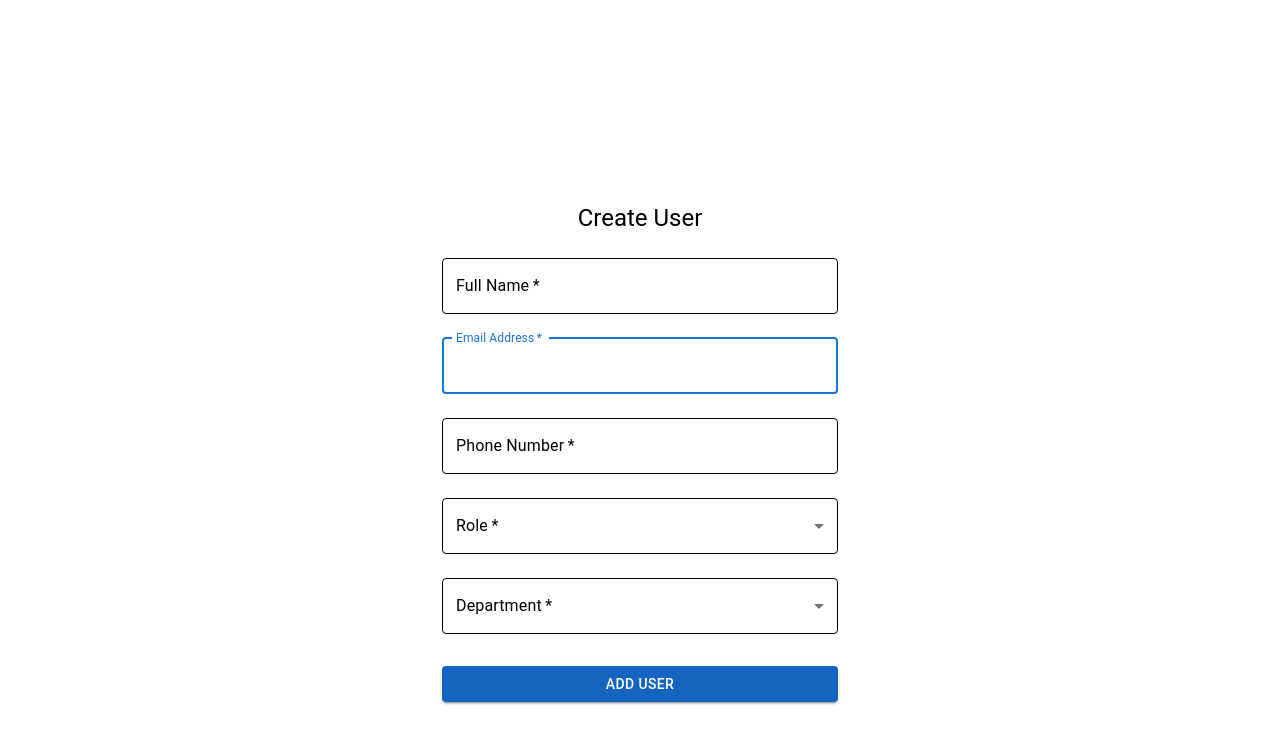
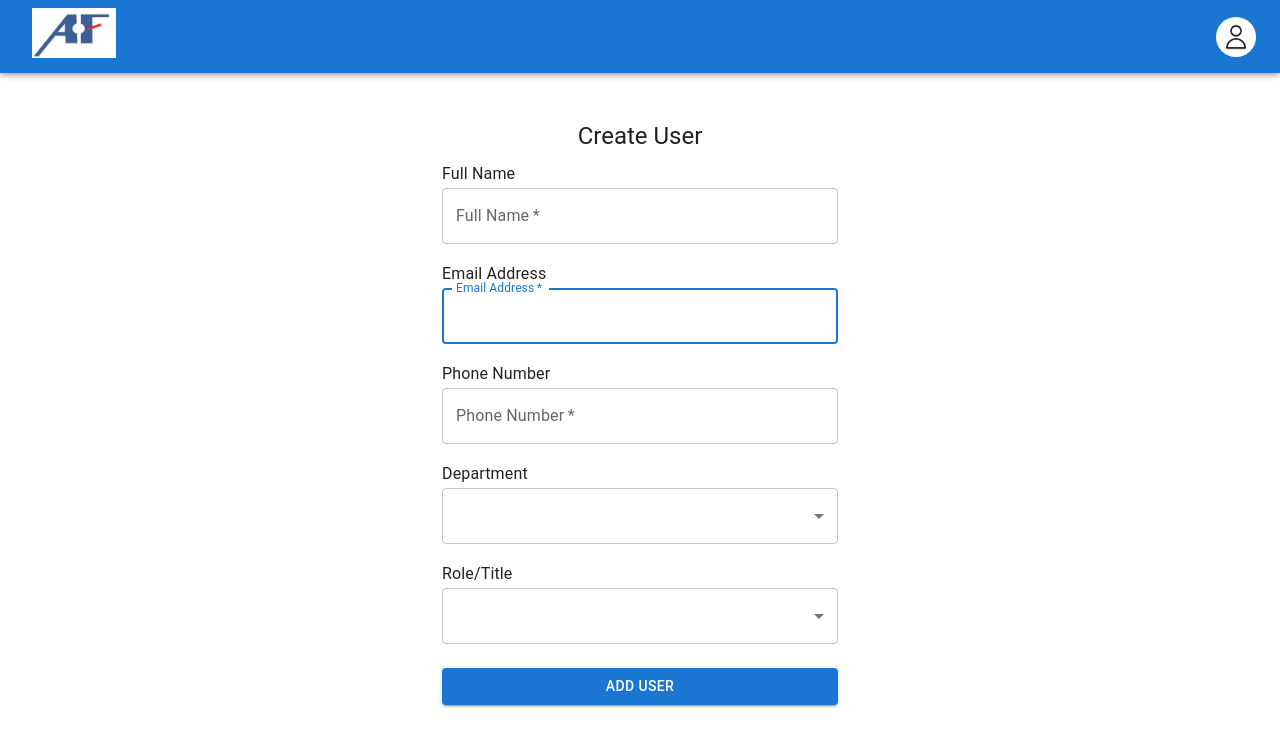
Before and after one commit to AakarFoundry/aakarfoundry, a React (Vite) app: page /user in a window 1280 px wide. Shown: the top 746 px of the page. Built offline with nearby package versions, Linux system fonts and the light colour scheme.

Commit message:
updated the whole code for user approval page

```diff
--- a/src/App.jsx
+++ b/src/App.jsx
@@ -1,39 +1,169 @@
-import './App.css'
-import Dashboard from './Pages/Dashboard';
-import { Login } from './Pages/Login';
-import { Register } from './Pages/register';
-import { BrowserRouter as Router, Route, Routes } from "react-router-dom";
-import Process from './Pages/Process';
-import Approval from './Pages/Approval';
-import ChangePassword from './Pages/ChangePassword';
-import Summary from './Pages/Summary';
-import { UserApproval } from './Pages/UserApproval';
-function App() {
+import * as React from 'react';
+import Button from '@mui/material/Button';
+import CssBaseline from '@mui/material/CssBaseline';
+import TextField from '@mui/material/TextField';
+import Grid from '@mui/material/Grid';
+import Box from '@mui/material/Box';
+import Typography from '@mui/material/Typography';
+import Container from '@mui/material/Container';
+import { createTheme, ThemeProvider } from '@mui/material/styles';
+import Select from '@mui/material/Select';
+import MenuItem from '@mui/material/MenuItem';
+import NavBar from './Components/NavBar';
+
+const defaultTheme = createTheme();
+
+const UserApproval = () => {
+  const emailRegex = /^\w+([\.-]?\w+)*@aakarfoundry\.com$/;
+  const phoneRegex = /^\d{10}$/;
+
+  const [emailError, setEmailError] = React.useState(false);
+  const [phoneError, setPhoneError] = React.useState(false);
+  const [department, setDepartment] = React.useState('');
+  const [role, setRole] = React.useState('');
+
+  const handleDepartmentChange = (event) => {
+    setDepartment(event.target.value);
+  };
+
+  const handleRoleChange = (event) => {
+    setRole(event.target.value);
+  };
+
+  const handleSubmit = (event) => {
+    event.preventDefault();
+    const data = new FormData(event.currentTarget);
+    const email = data.get('email');
+    const phoneNumber = data.get('phoneNumber');
+
+    setEmailError(!emailRegex.test(email));
+    setPhoneError(!phoneRegex.test(phoneNumber));
+
+    if (!emailRegex.test(email) || !phoneRegex.test(phoneNumber) || !department || !role) {
+      return;
+    }
+
+    // Proceed with form submission
+    console.log({
+      email: email,
+      fullName: data.get('name'),
+      phoneNumber: phoneNumber,
+      department: department,
+      role: role,
+    });
+  };
+
   return (
-    <>
+    <ThemeProvider theme={defaultTheme}>
+      <Container component="main" maxWidth="xs">
+      <NavBar/>
+        <CssBaseline />
+        <Box
+          sx={{
+            marginTop: 15,
+            display: 'flex',
+            flexDirection: 'column',
+            alignItems: 'center',
+          }}
+        >
+          <Typography component="h1" variant="h5">
+            Create User
+          </Typography>
+          <Box component="form" onSubmit={handleSubmit} Validate sx={{ mt: 1 }}>
+            <Grid container spacing={2}>
+              <Grid item xs={12}>
+                <Typography variant="subtitle1" style={{ textAlign: 'left' }}>
+                  Full Name
+                </Typography>
+                <TextField
+                  required
+                  id="name"
+                  label="Full Name"
+                  name="name"
+                  autoComplete="name"
+                  autoFocus
+                  style={{ width: '100%' }}
+                />
+              </Grid>
+              <Grid item xs={12}>
+                <Typography variant="subtitle1" style={{ textAlign: 'left' }}>
+                  Email Address
+                </Typography>
+                <TextField
+                  required
+                  error={emailError}
+                  helperText={emailError ? 'Invalid email address' : ''}
+                  id="email"
+                  label="Email Address"
+                  name="email"
+                  autoComplete="email"
+                  autoFocus
+                  style={{ width: '100%' }}
+                />
+              </Grid>
+              <Grid item xs={12}>
+                <Typography variant="subtitle1" style={{ textAlign: 'left' }}>
+                  Phone Number
+                </Typography>
+                <TextField
+                  required
+                  error={phoneError}
+                  helperText={phoneError ? 'Invalid phone number' : ''}
+                  id="phoneNumber"
+                  label="Phone Number"
+                  name="phoneNumber"
+                  autoComplete="tel"
+                  style={{ width: '100%' }}
+                />
+              </Grid>
+              <Grid item xs={12}>
+                <Typography variant="subtitle1" style={{ textAlign: 'left' }}>
+                  Department
+                </Typography>
+                <Select
+                  required
+                  id="department"
+                  value={department}
+                  onChange={handleDepartmentChange}
+                  label="Department"
+                  style={{ width: '100%' }}
+                >
+                  <MenuItem value="Marketing">Marketing</MenuItem>
+                  <MenuItem value="Machine">Machine</MenuItem>
+                  <MenuItem value="Quality">Quality</MenuItem>
+                </Select>
+              </Grid>
+              <Grid item xs={12}>
+                <Typography variant="subtitle1" style={{ textAlign: 'left' }}>
+                  Role/Title
+                </Typography>
+                <Select
+                  required
+                  id="role"
+                  value={role}
+                  onChange={handleRoleChange}
+                  label="Role/title"
+                  style={{ width: '100%' }}
+                >
+                  <MenuItem value="CEO">CEO</MenuItem>
+                  <MenuItem value="HOD">HOD</MenuItem>
+                  <MenuItem value="Employee">Employee</MenuItem>
+                </Select>
+              </Grid>
+            </Grid>
+            <Button
+              type="submit"
+              fullWidth
+              variant="contained"
+              sx={{ mt: 3, mb: 2 }}
+            >
+              Add User
+            </Button>
+          </Box>
+        </Box>
+      </Container>
+    </ThemeProvider>
+  );
+};
 
-      <Router>
-        <Routes>
-          <Route path="/" element={<Login />} />
-          <Route path="/register" element={<Register />} />
-          <Route path="/dash" element={<Dashboard />} />
-          <Route path="/details/:id" element={<Process />} />
-          <Route path='/details' element={<Process />} />
-          {/* <Route path="/customer" element={<CustomerName />} />
-          <Route path="/rfq" element={<RfqAttributes />} />
-          <Route path="/risk" element={<RiskAnalysis />} />
-          <Route path="/design" element={<DesignFoundry />} />
-          <Route path="/machine" element={<MachineQuality />} />
-          <Route path="/prod" element={<NewProductDev />} /> */}
-          <Route path="/approval" element={<Approval />} />
-          <Route path="/summary" element={<Summary />} />
-          <Route path="/user" element={<UserApproval />} />
-
-          <Route path="/change-password" element={<ChangePassword />} />
-        </Routes>
-      </Router>
-    </>
-  )
-}
-
-export default App
+export default UserApproval;
--- a/src/Pages/UserApproval.jsx
+++ b/src/Pages/UserApproval.jsx
@@ -1,351 +1,146 @@
-import { FormControl, InputLabel, MenuItem, Select } from "@mui/material";
-import Alert from "@mui/material/Alert";
-import Box from "@mui/material/Box";
-import Button from "@mui/material/Button";
-import Container from "@mui/material/Container";
-import TextField from "@mui/material/TextField";
-import Typography from "@mui/material/Typography";
-import { useEffect, useState } from "react";
+import * as React from 'react';
+import Button from '@mui/material/Button';
+import CssBaseline from '@mui/material/CssBaseline';
+import TextField from '@mui/material/TextField';
+import Grid from '@mui/material/Grid';
+import Box from '@mui/material/Box';
+import Typography from '@mui/material/Typography';
+import Container from '@mui/material/Container';
+import { createTheme, ThemeProvider } from '@mui/material/styles';
 
+const defaultTheme = createTheme();
 
+export default function UserApproval() {
+  const emailRegex = /^\w+([\.-]?\w+)*@aakarfoundry\.com$/;
+  const phoneRegex = /^\d{10}$/;
 
-export const UserApproval = () => {
-
-
-    const roleOptions = ["CEO", "HOD", "Employee"];
-  const departmentOptions = ["IT", "Marketing", "Machining"];
-
-
-    const [selectedRole, setSelectedRole] = useState("");
-  const [selectedDepartment, setSelectedDepartment] = useState("");
-
-  const handleEvent = (e) => {
-    setForm({ ...formData, [e.target.name]: e.target.value });
-  };
-
-  const [formData, setForm] = useState({});
-  const [isSuccess, setIsSuccess] = useState(false);
-  const [isFailure, setIsFailure] = useState(false);
-  const [isNameValid, setIsNameValid] = useState(true);
-  const [isEmailValid, setIsEmailValid] = useState(true);
-  const [isRoleValid, setIsRoleValid] = useState(true);
-  const [isNumberValid, setIsNumberValid] = useState(true);
-  const [isDepartmentValid, setIsDepartmentValid] = useState(true);
-
-  function isfullName(val) {
-    if (val) {
-        var regex = /^[a-zA-Z.-\s]*$/;
-        const isValid = regex.test(val) && val.trim().length > 0;
-        setIsNameValid(isValid);
-        return isValid;
-      } else {
-        // Handle the case when val is undefined or empty
-        setIsNameValid(false);
-        return false;
-      }
-  }
-
-  function isMail(val) {
-    var mail = /^\w+([\.-]?\w+)*@aakarfoundry\.com$/;
-    const isValid = mail.test(val);
-    setIsEmailValid(isValid);
-    return isValid;
-  }
-
-  function isNumber(val) {
-    var phoneNo = /^\d{10}$/;
-    const isValid = phoneNo.test(val);
-    setIsNumberValid(isValid);
-    return isValid;
-  }
-
-  function isRole(val) {
-    if (val) {
-        var regex = /^[a-zA-Z.-\s]*$/;
-        const isValid = regex.test(val) && val.trim().length > 0;
-        setIsRoleValid(isValid);
-        return isValid;
-      } else {
-        // Handle the case when val is undefined or empty
-        setIsRoleValid(false);
-        return false;
-      }
-  }
-
-
-  function isDepartmentBox(val) {
-    if (val) {
-        var regex = /^[a-zA-Z.-\s]*$/;
-        const isValid = regex.test(val) && val.trim().length > 0;
-        setIsDepartmentValid(isValid);
-        return isValid;
-      } else {
-        // Handle the case when val is undefined or empty
-        setIsDepartmentValid(false);
-        return false;
-      }
-  }
-
-  useEffect(() => {
-    const closeAlerts = () => {
-      setIsSuccess(false);
-      setIsFailure(false);
-    };
-
-    const timer = setTimeout(closeAlerts, 2000);
-
-    return () => clearTimeout(timer);
-  }, [isSuccess, isFailure]);
-  function onFormSubmit(e) {
-    e.preventDefault();
-    var name = isfullName(formData.name);
-    var email = isMail(formData.email);
-    var number = isNumber(formData.number);
-    var department = isDepartmentBox(formData.department);
-
-    var number = isRole(formData.role);
-
-    if (name && email && department && number) {
-      console.log(formData);
-      setIsSuccess(true);
-      setIsFailure(false);
-    } else {
-      setIsSuccess(false);
-      setIsFailure(true);
-    }
-  }
-
-  useEffect(() => {
-    setForm({
-      name: "",
-      email: "",
-      number: "",
-
-    });
-    setSelectedRole(""); // Reset selected role
-    setSelectedDepartment("");
-  }, []);
+  const [emailError, setEmailError] = React.useState(false);
+  const [phoneError, setPhoneError] = React.useState(false);
 
   const handleSubmit = (event) => {
     event.preventDefault();
     const data = new FormData(event.currentTarget);
+    const email = data.get('email');
+    const phoneNumber = data.get('phoneNumber');
+
+    setEmailError(!emailRegex.test(email));
+    setPhoneError(!phoneRegex.test(phoneNumber));
+
+    if (!emailRegex.test(email) || !phoneRegex.test(phoneNumber)) {
+      return;
+    }
+
+    // Proceed with form submission
     console.log({
-      email: data.get("email"),
-      password: data.get("password"),
+      email: email,
+      password: data.get('password'),
+      fullName: data.get('name'),
+      phoneNumber: phoneNumber,
+      role: data.get('role'),
+      department: data.get('department'),
     });
   };
 
   return (
-
-
-        <Container
-          component="main"
-          maxWidth="xs"
+    <ThemeProvider theme={defaultTheme}>
+      <Container component="main" maxWidth="xs">
+        <CssBaseline />
+        <Box
           sx={{
-            display: "flex",
-            flexDirection: "column",
-            alignItems: "center",
-            justifyContent: "center",
-            height: "100vh",
+            marginTop: 8,
+            display: 'flex',
+            flexDirection: 'column',
+            alignItems: 'center',
           }}
         >
-          <Box
-            sx={{
-              marginTop: 15,
-              marginLeft: 0,
-              display: "flex",
-              flexDirection: "column",
-              alignItems: "center",
-            }}
-          >
-            <Typography component="h1" variant="h5" sx={{ color: "black" }}>
+          <Typography component="h1" variant="h5">
             Create User
           </Typography>
-            <Box
-              component="form"
-              onSubmit={handleSubmit}
-              noValidate
-              sx={{ mt: 1 }}
-            >
+          <Box component="form" onSubmit={handleSubmit} Validate sx={{ mt: 1 }}>
+            <Grid container spacing={2}>
+              <Grid item xs={12}>
+                <Typography variant="subtitle1" style={{ textAlign: 'left' }}>
+                  Full Name
+                </Typography>
                 <TextField
-                sx={{
-                  "& .MuiInputLabel-root": { color: "black" },
-                  "& .MuiOutlinedInput-root": {
-                    "& > fieldset": { border: 0.5, borderColor: "black" },
-                  },
-                }}
-                variant="outlined"
-                margin="normal"
                   required
-                fullWidth
                   id="name"
                   label="Full Name"
                   name="name"
                   autoComplete="name"
-                onChange={handleEvent}
                   autoFocus
-                helperText={isNameValid ? "" : "Invalid name"}
-                error={!isNameValid}
+                  style={{ width: '100%' }}
                 />
+              </Grid>
+              <Grid item xs={12}>
+                <Typography variant="subtitle1" style={{ textAlign: 'left' }}>
+                  Email Address
+                </Typography>
                 <TextField
-                sx={{
-                  "& .MuiInputLabel-root": { color: "black" },
-                  "& .MuiOutlinedInput-root": {
-                    "& > fieldset": { border: 0.5, borderColor: "black" },
-                  },
-                }}
-                variant="outlined"
-                margin="normal"
                   required
-                fullWidth
+                  error={emailError}
+                  helperText={emailError ? 'Invalid email address' : ''}
                   id="email"
                   label="Email Address"
                   name="email"
                   autoComplete="email"
-                onChange={handleEvent}
                   autoFocus
-                helperText={isEmailValid ? "" : "Invalid Email"}
-                error={!isEmailValid}
+                  style={{ width: '100%' }}
                 />
+              </Grid>
+              <Grid item xs={12}>
+                <Typography variant="subtitle1" style={{ textAlign: 'left' }}>
+                  Phone Number
+                </Typography>
                 <TextField
-                sx={{
-                  "& .MuiInputLabel-root": { color: "black" },
-                  "& .MuiOutlinedInput-root": {
-                    "& > fieldset": { border: 0.5, borderColor: "black" },
-                  },
-                }}
-                margin="normal"
                   required
-                fullWidth
-                name="number"
+                  error={phoneError}
+                  helperText={phoneError ? 'Invalid phone number' : ''}
+                  id="phoneNumber"
                   label="Phone Number"
-                type="text"
-                id="number"
-                onChange={handleEvent}
-                autoComplete=""
-                helperText={isNumberValid ? "" : "Invalid phone number."}
-                error={!isNumberValid}
+                  name="phoneNumber"
+                  autoComplete="tel"
+                  style={{ width: '100%' }}
                 />
-              <FormControl
-                variant="outlined"
-                margin="normal"
-                fullWidth
+              </Grid>
+              <Grid item xs={12}>
+                <Typography variant="subtitle1" style={{ textAlign: 'left' }}>
+                  Role/Title
+                </Typography>
+                <TextField
                   required
-                sx={{
-                "& .MuiInputLabel-root": { color: isRoleValid ? "black" : "red" },
-                "& .MuiOutlinedInput-root": {
-                    "& > fieldset": { border: 0.5, borderColor: isRoleValid ? "black" : "red" },
-                },
-                }}
-            >
-                <InputLabel htmlFor="role">Role</InputLabel>
-                <Select
-                value={selectedRole}
-                onChange={(e) => setSelectedRole(e.target.value)}
-                label="Role"
-                >
-                {roleOptions.map((option) => (
-                    <MenuItem key={option} value={option}>
-                    {option}
-                    </MenuItem>
-                ))}
-                </Select>
-          </FormControl>
-          <FormControl
-            variant="outlined"
-            margin="normal"
-            fullWidth
+                  id="role"
+                  label="Role/title"
+                  name="role"
+                  autoComplete="role"
+                  style={{ width: '100%' }}
+                />
+              </Grid>
+              <Grid item xs={12}>
+                <Typography variant="subtitle1" style={{ textAlign: 'left' }}>
+                  Department
+                </Typography>
+                <TextField
                   required
-            sx={{
-              "& .MuiInputLabel-root": { color: isRoleValid ? "black" : "red" },
-              "& .MuiOutlinedInput-root": {
-                "& > fieldset": { border: 0.5, borderColor: isDepartmentValid ? "black" : "red" },
-              },
-            }}
-          >
-            <InputLabel htmlFor="department">Department</InputLabel>
-            <Select
-              value={selectedDepartment}
-              onChange={(e) => setSelectedDepartment(e.target.value)}
+                  id="department"
                   label="Department"
-            >
-              {departmentOptions.map((option) => (
-                <MenuItem key={option} value={option}>
-                  {option}
-                </MenuItem>
-              ))}
-            </Select>
-          </FormControl>
-
+                  name="department"
+                  autoComplete="organization"
+                  style={{ width: '100%' }}
+                />
+              </Grid>
+            </Grid>
             <Button
               type="submit"
               fullWidth
               variant="contained"
-                sx={{ mt: 3, mb: 2, backgroundColor: "#1565C0" }}
-                onClick={onFormSubmit}
+              sx={{ mt: 3, mb: 2 }}
             >
-                Add USer
+              Add User
             </Button>
-              {/*<div className={styles.registerLine}>
-
-                Already a Member?&nbsp;
-                <Link href="/" variant="body2">
-                  {"Login"}
-                </Link>
-            </div>*/}
           </Box>
         </Box>
-
-          {isSuccess && (
-            <Alert
-              severity="success"
-              color="info"
-              style={{
-                backgroundColor: "#4CAF50",
-                color: "white",
-                borderRadius: "0.25rem",
-                width: "18%",
-                position: "fixed",
-                top: "2rem",
-                left: "50%",
-                transform: "translateX(-50%)",
-                zIndex: 1000,
-                display: "flex",
-                alignItems: "center",
-                justifyContent: "center",
-                height: "2rem",
-              }}
-              onClose={() => setIsSuccess(false)}
-            >
-              Registration Successful!
-            </Alert>
-          )}
-
-          {isFailure && (
-            <Alert
-              severity="error"
-              color="info"
-              style={{
-                backgroundColor: "red",
-                color: "white",
-                borderRadius: "0.25rem",
-                width: "18%",
-                position: "fixed",
-                top: "2rem",
-                left: "50%",
-                transform: "translateX(-50%)",
-                zIndex: 1000,
-                display: "flex",
-                alignItems: "center",
-                justifyContent: "center",
-                height: "2rem",
-              }}
-              onClose={() => setIsFailure(false)}
-            >
-              Registration Failed.
-            </Alert>
-          )}
       </Container>
-
+    </ThemeProvider>
   );
-};
+}
```
Lines whose indentation alone changed are shown as unchanged.
